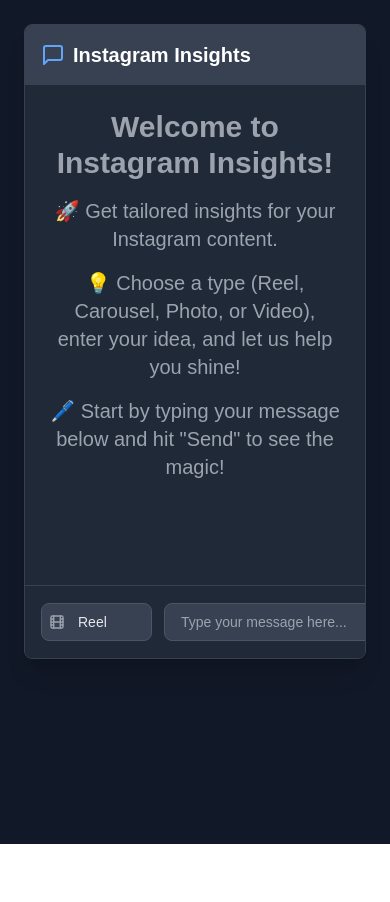
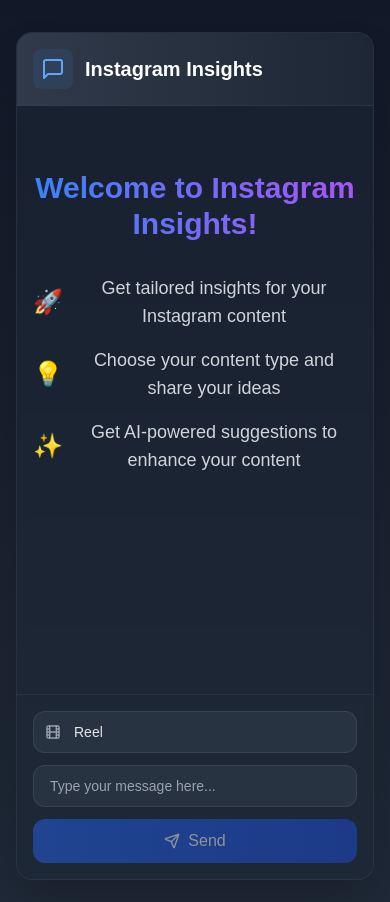
Before and after one commit to PMS61/social-insights, a Next.js app: page / in a window 390 px wide. Shown: the top 902 px of the page. Before the commit the page ends 844 px from the top, so only its background shows below. Built offline with nearby package versions, Linux system fonts and the light colour scheme.

Commit message:
responsiveness

```diff
--- a/app/page.jsx
+++ b/app/page.jsx
@@ -71,53 +71,74 @@ const App = () => {
 
   const RenderMarkdown = ({ markdownText }) => {
     return (
-      <div className="markdown-container">
+      <div className="markdown-container prose prose-invert max-w-none">
         <ReactMarkdown>{markdownText}</ReactMarkdown>
       </div>
     );
   };
 
-
   return (
-    <div className="min-h-screen bg-gray-900">
-      <div className="max-w-4xl mx-auto p-6">
-        <div className="bg-gray-800 rounded-lg shadow-xl overflow-hidden border border-gray-700">
-          <div className="bg-gray-700 p-4 flex items-center gap-2">
-            <MessageSquare className="text-blue-400 w-6 h-6" />
-            <h1 className="text-white text-xl font-semibold">Instagram Insights</h1>
+    <div className="min-h-screen bg-gradient-to-b from-gray-900 to-gray-800 px-4 py-8 sm:px-6 lg:px-8">
+      <div className="max-w-4xl mx-auto">
+        <div className="bg-gray-800/50 backdrop-blur-sm rounded-2xl shadow-2xl overflow-hidden border border-gray-700/50">
+          {/* Header */}
+          <div className="bg-gradient-to-r from-gray-700/80 to-gray-800/80 p-4 sm:p-6 flex items-center gap-3 border-b border-gray-700/50">
+            <div className="p-2 bg-blue-500/10 rounded-lg">
+              <MessageSquare className="text-blue-400 w-6 h-6 sm:w-7 sm:h-7" />
+            </div>
+            <h1 className="text-white text-xl sm:text-2xl font-bold">Instagram Insights</h1>
           </div>
 
-          <div className="h-[500px] overflow-y-auto p-6">
-          {!responseText && !isLoading && (
-    <div className="text-gray-400 text-xl text-center space-y-4">
-      <p className=" text-3xl font-semibold">Welcome to Instagram Insights!</p>
-      <p>🚀 Get tailored insights for your Instagram content.</p>
-      <p>💡 Choose a type (Reel, Carousel, Photo, or Video), enter your idea, and let us help you shine!</p>
-      <p>🖊️ Start by typing your message below and hit "Send" to see the magic!</p>
-    </div>
-  )}
-            {responseText && (
-              <div className="bg-gray-800 rounded-lg p-4 shadow-md border border-gray-700">
-               <RenderMarkdown markdownText={responseText} />
+          {/* Content Area */}
+          <div className="h-[calc(100vh-16rem)] sm:h-[600px] overflow-y-auto p-4 sm:p-6 scrollbar-thin scrollbar-thumb-gray-700 scrollbar-track-transparent">
+            {!responseText && !isLoading && (
+              <div className="text-gray-300 text-center space-y-6 py-12">
+                <div className="bg-gradient-to-r from-blue-500 to-purple-500 text-transparent bg-clip-text">
+                  <h2 className="text-3xl sm:text-4xl font-bold mb-8">Welcome to Instagram Insights!</h2>
+                </div>
+                <div className="space-y-4 text-lg sm:text-xl">
+                  <p className="flex items-center justify-center gap-2">
+                    <span className="text-2xl">🚀</span>
+                    Get tailored insights for your Instagram content
+                  </p>
+                  <p className="flex items-center justify-center gap-2">
+                    <span className="text-2xl">💡</span>
+                    Choose your content type and share your ideas
+                  </p>
+                  <p className="flex items-center justify-center gap-2">
+                    <span className="text-2xl">✨</span>
+                    Get AI-powered suggestions to enhance your content
+                  </p>
+                </div>
               </div>
             )}
-            {isLoading && <Loader />}
+            {responseText && (
+              <div className="bg-gray-800/50 rounded-xl p-4 sm:p-6 shadow-lg border border-gray-700/50">
+                <RenderMarkdown markdownText={responseText} />
+              </div>
+            )}
+            {isLoading && (
+              <div className="flex items-center justify-center py-12">
+                <Loader />
+              </div>
+            )}
           </div>
 
-          <div className="border-t border-gray-700 p-4 bg-gray-800">
-            <form onSubmit={handleSubmit} className="flex gap-3 items-center">
-              <div className="relative">
+          {/* Input Area */}
+          <div className="border-t border-gray-700/50 p-4 sm:p-6 bg-gray-800/50 backdrop-blur-sm">
+            <form onSubmit={handleSubmit} className="flex flex-col sm:flex-row gap-3">
+              <div className="relative w-full sm:w-auto">
                 <select
                   value={selectedType}
                   onChange={(e) => setSelectedType(e.target.value)}
-                  className="appearance-none bg-gray-700 border border-gray-600 text-gray-200 rounded-lg pl-9 pr-4 py-2 text-sm focus:outline-none focus:ring-2 focus:ring-blue-500 focus:border-transparent"
+                  className="w-full sm:w-auto appearance-none bg-gray-700/50 border border-gray-600/50 text-gray-200 rounded-xl pl-10 pr-4 py-2.5 text-sm focus:outline-none focus:ring-2 focus:ring-blue-500/50 focus:border-transparent transition-all duration-200 hover:bg-gray-700/70"
                 >
                   <option value="Reel">Reel</option>
                   <option value="Carousel">Carousel</option>
                   <option value="Photo">Photo</option>
                   <option value="Video">Video</option>
                 </select>
-                <div className="absolute left-2 top-1/2 -translate-y-1/2 pointer-events-none text-gray-400">
+                <div className="absolute left-3 top-1/2 -translate-y-1/2 pointer-events-none text-gray-400">
                   {getTypeIcon(selectedType)}
                 </div>
               </div>
@@ -127,16 +148,16 @@ const App = () => {
                 value={textInput}
                 onChange={(e) => setTextInput(e.target.value)}
                 placeholder="Type your message here..."
-                className="flex-1 bg-gray-700 border border-gray-600 text-gray-200 rounded-lg px-4 py-2 text-sm focus:outline-none focus:ring-2 focus:ring-blue-500 focus:border-transparent placeholder-gray-400"
+                className="flex-1 bg-gray-700/50 border border-gray-600/50 text-gray-200 rounded-xl px-4 py-2.5 text-sm focus:outline-none focus:ring-2 focus:ring-blue-500/50 focus:border-transparent placeholder-gray-400 transition-all duration-200 hover:bg-gray-700/70"
               />
 
               <button
                 type="submit"
                 disabled={isLoading || !textInput.trim()}
-                className="bg-blue-600 text-white rounded-lg px-4 py-2 flex items-center gap-2 hover:bg-blue-700 transition-colors disabled:opacity-50 disabled:cursor-not-allowed"
+                className="w-full sm:w-auto bg-gradient-to-r from-blue-600 to-blue-700 text-white rounded-xl px-6 py-2.5 flex items-center justify-center gap-2 hover:from-blue-700 hover:to-blue-800 transition-all duration-200 disabled:opacity-50 disabled:cursor-not-allowed disabled:hover:from-blue-600 disabled:hover:to-blue-700 focus:ring-2 focus:ring-blue-500/50 focus:outline-none"
               >
                 <Send className="w-4 h-4" />
-                <span>Send</span>
+                <span className="font-medium">Send</span>
               </button>
             </form>
           </div>
```
